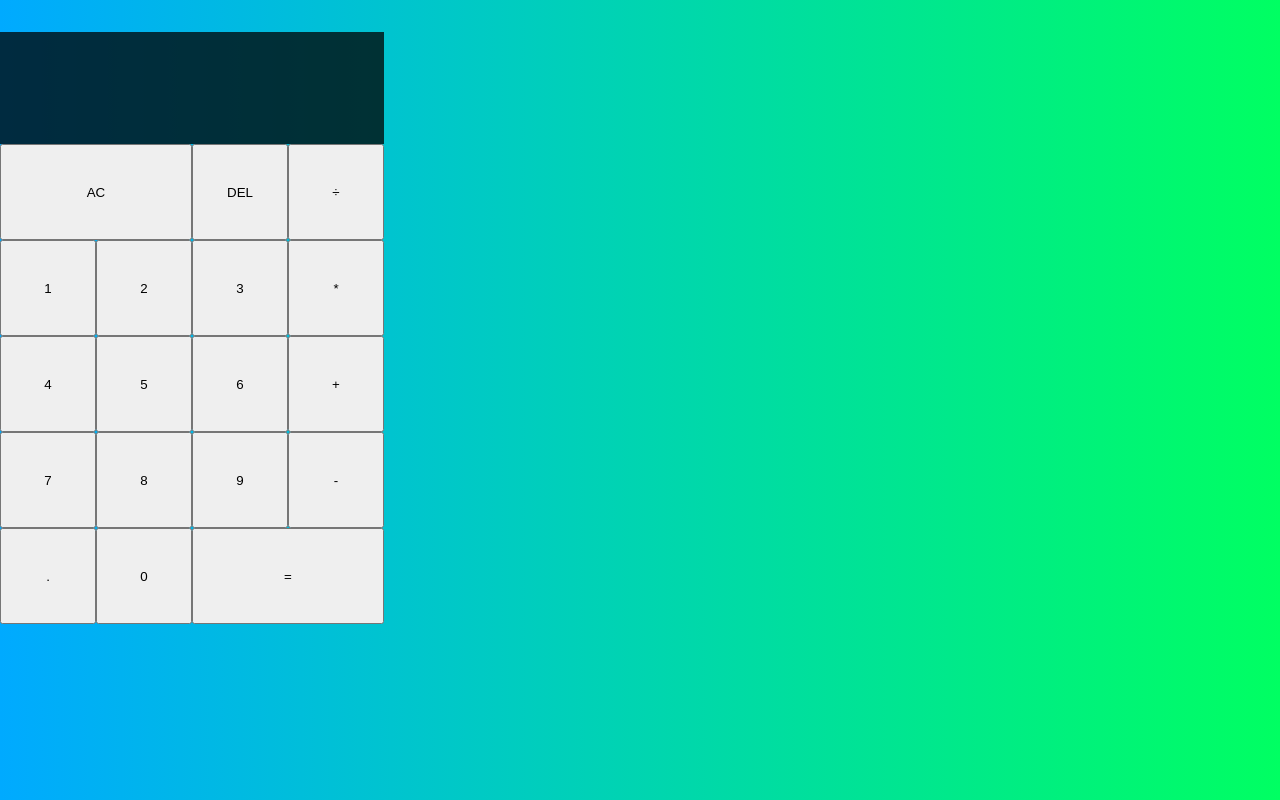
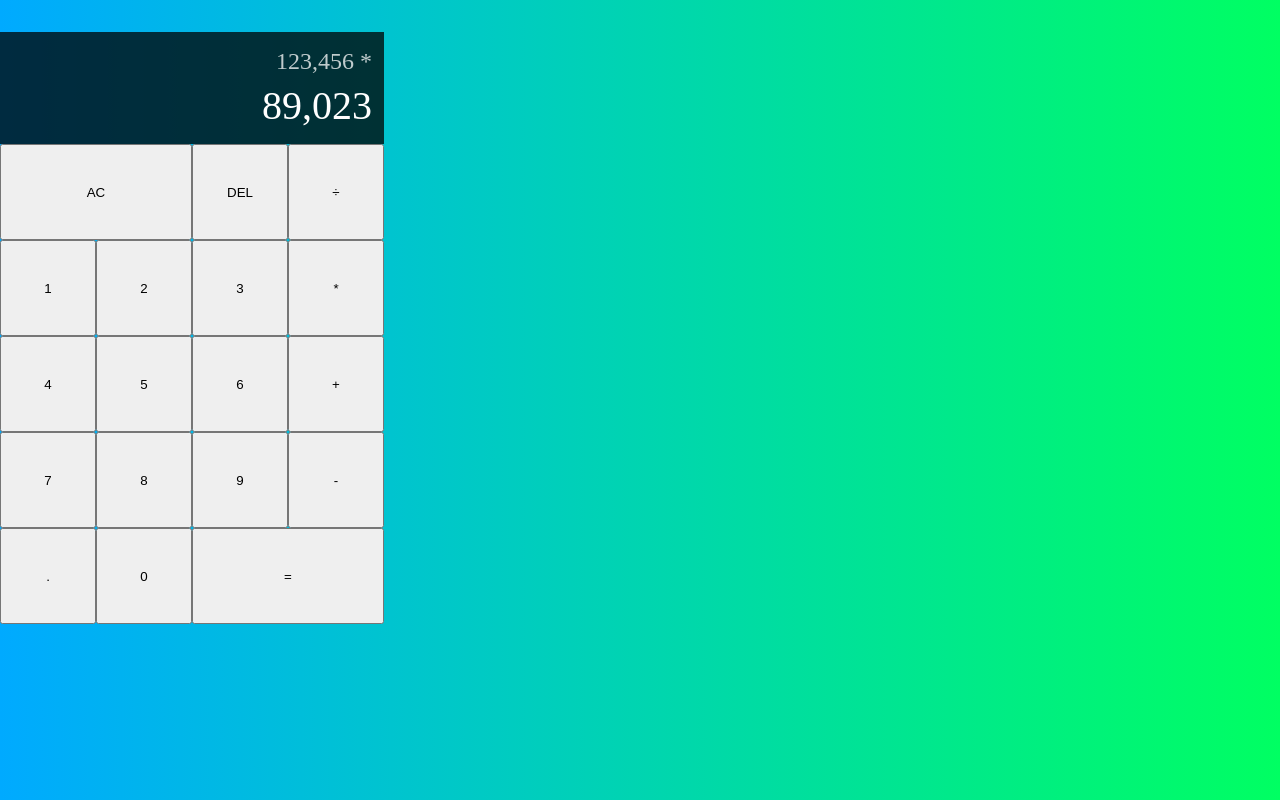
Before and after one commit to camaya21/React-Calc, a React (Create React App) app in the folder calculator/: page / in a window 1280 px wide. Built offline with nearby package versions, Linux system fonts and the light colour scheme.

Commit message:
Styling output

```diff
--- a/calculator/src/App.js
+++ b/calculator/src/App.js
@@ -4,8 +4,8 @@
   return (
     <div className="calculator-grid">
       <div className="output">
-        <div className="previous-operand"></div>
-        <div className="current-operand"></div>
+        <div className="previous-operand">123,456 *</div>
+        <div className="current-operand">89,023</div>
       </div>
       <button className="span-two">AC</button>
       <button>DEL</button>
--- a/calculator/src/styles.css
+++ b/calculator/src/styles.css
@@ -22,4 +22,20 @@
     grid-column: 1 / -1;
     background-color: rgba(0, 0, 0, .75);
     display: flex;
+    flex-direction: column;
+    align-items: flex-end;
+    justify-content: space-around;
+    padding: .75rem;
+    word-wrap: break-word;
+    word-break: break-all;
 }
+
+.output .previous-operand {
+    color: rgba(255, 255, 255, .75);
+    font-size: 1.5rem;
+}
+
+.output .current-operand {
+    color: white;
+    font-size: 2.5rem;
+}
```
